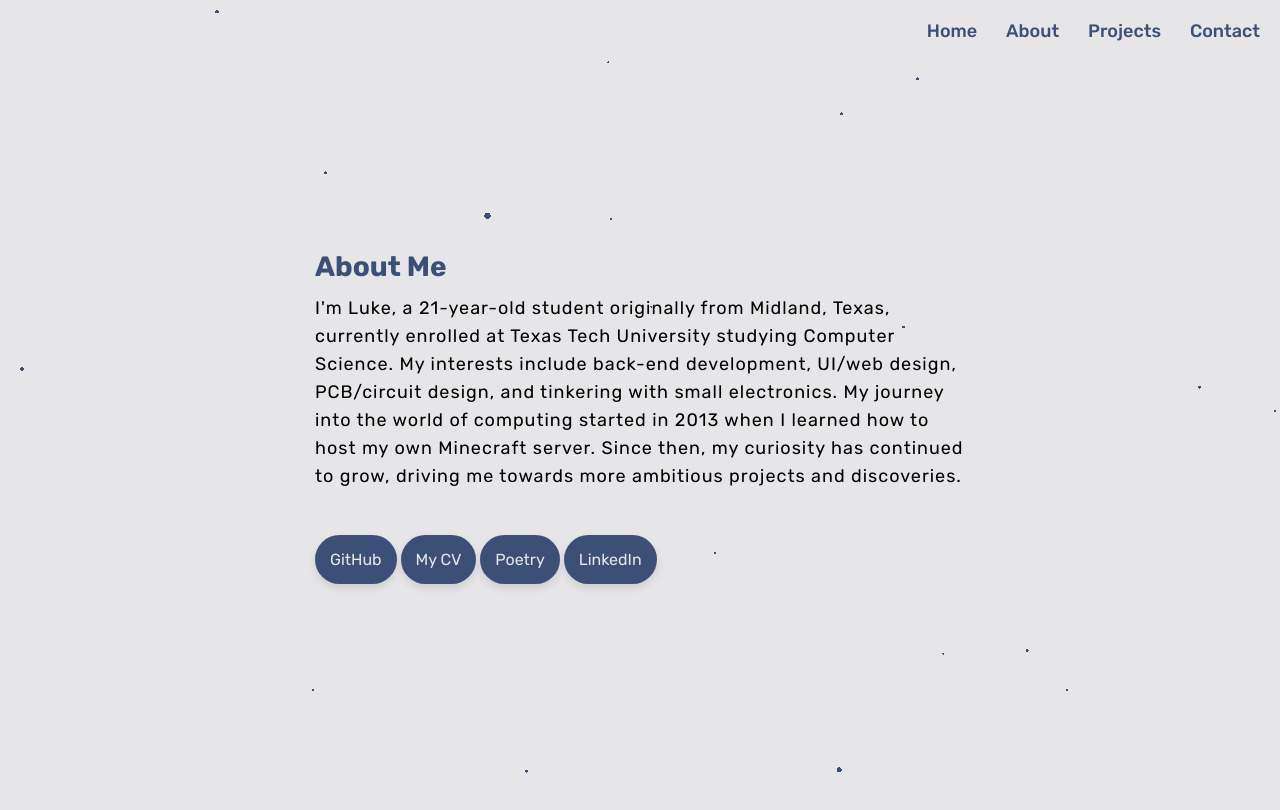
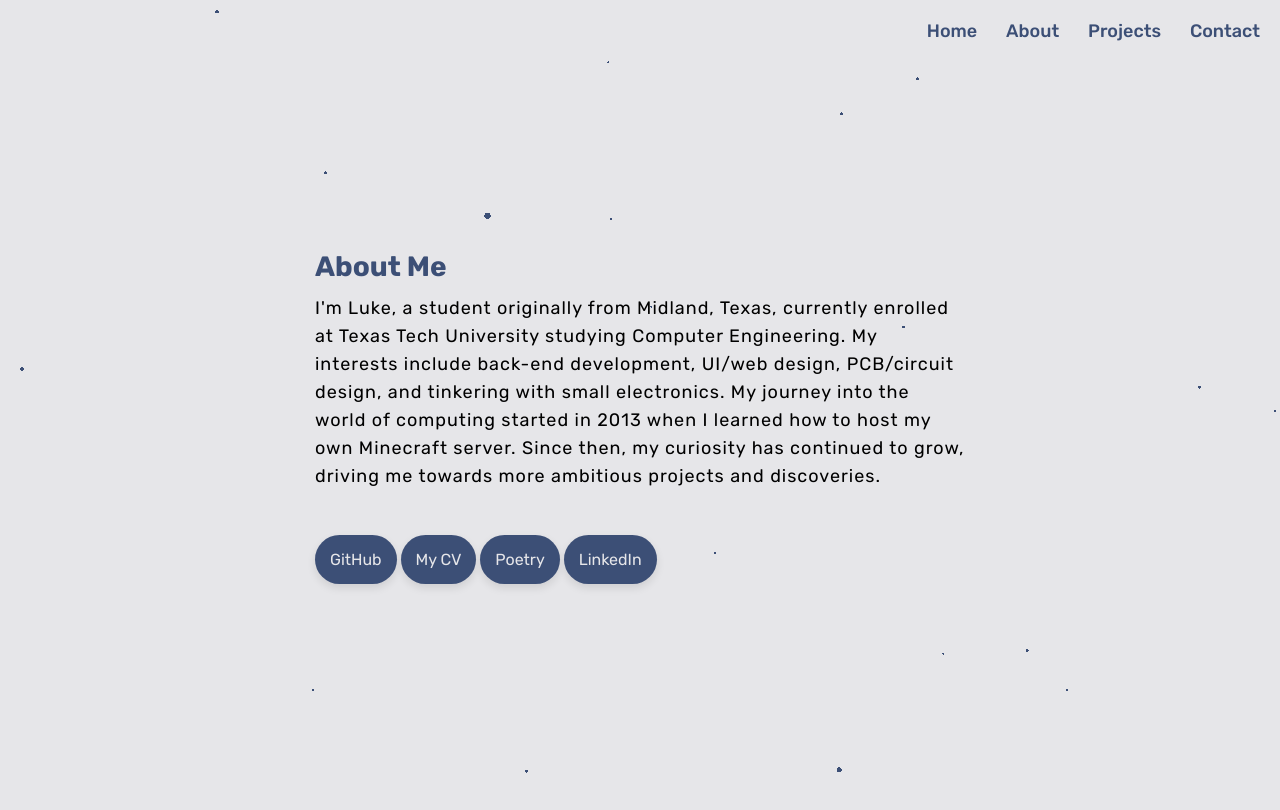
Before and after one commit to TunnelDog/lukeg.xyz, a plain HTML site: page about/index.html in a window 1280 px wide. Drawn offline with nearby package versions, Linux system fonts and the light colour scheme; animation ran at ten frames a second.

Commit message:
Spelling Update

```diff
--- a/about/index.html
+++ b/about/index.html
@@ -27,9 +27,9 @@
         <div class="main">
             <div class="about-text">
                 <h1>About Me</h1>
-                <p>I'm Luke, a 21-year-old student originally from Midland,
+                <p>I'm Luke, a student originally from Midland,
                     Texas, currently enrolled at Texas Tech University studying
-                    Computer Science. My interests include back-end development,
+                    Computer Engineering. My interests include back-end development,
                     UI/web design, PCB/circuit design, and tinkering with small
                     electronics. My journey into the world of computing started
                     in 2013 when I learned how to host my own Minecraft server.
```
